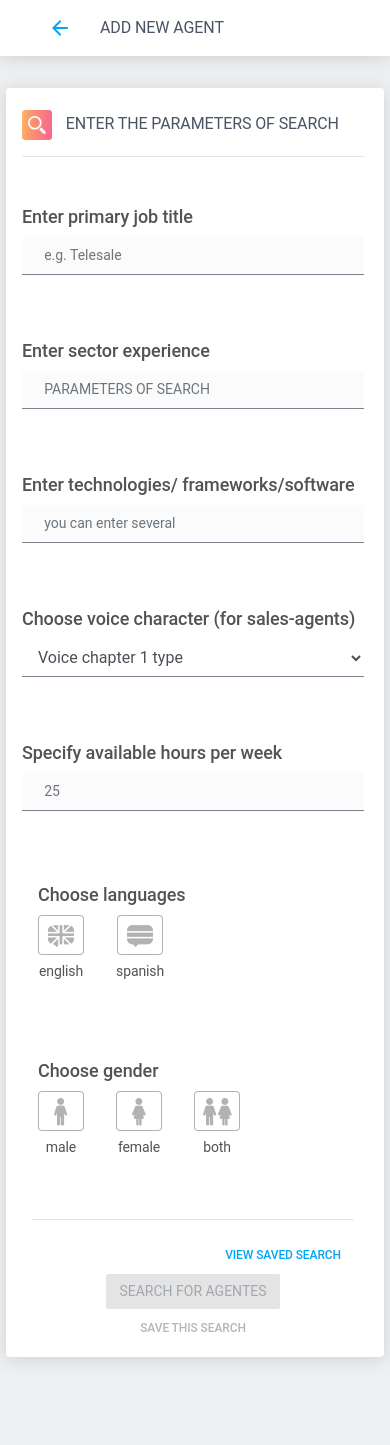
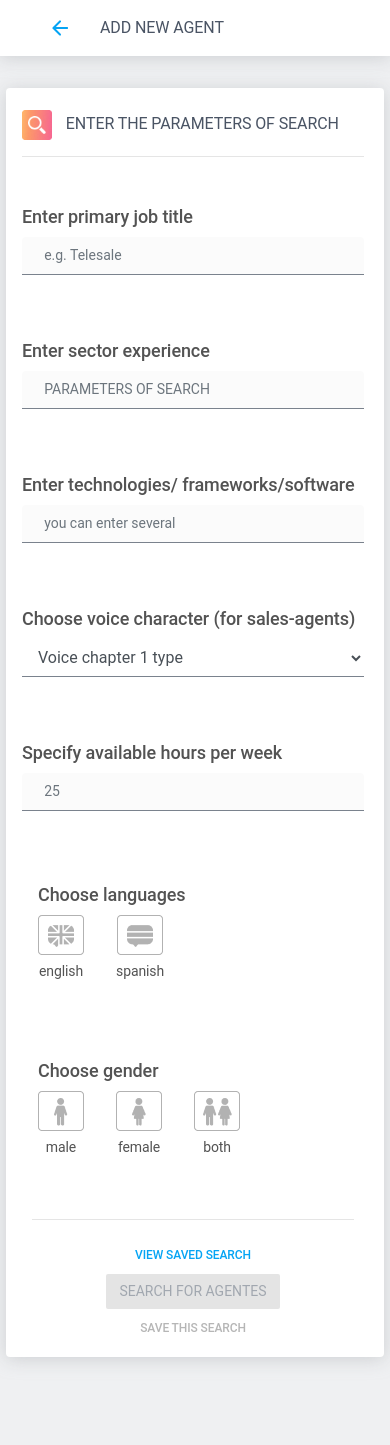
Before and after one commit to nasrin-moshayedi/123frame, a Jekyll site: the page index.html, which Jekyll copies as it is, in a window 390 px wide. Built offline with Jekyll 4.4.1, drawn with Linux system fonts in a browser that asks for light colours.

Commit message:
[update] update style

```diff
--- a/assets/css/style.css
+++ b/assets/css/style.css
@@ -123,7 +123,7 @@ input[type="radio"]:checked + label {
 
 @media screen and (max-width: 1200px) {
   .main-grid {
-    padding: 21px 78px 18px 40px; }
+    padding: 21px 78px 18px 40px !important; }
 
   .form-main-grid {
     margin: 32px 80px 88px; } }
@@ -141,8 +141,11 @@ input[type="radio"]:checked + label {
   .formHeader {
     font-size: 1rem; }
 
+  .right-side {
+    text-align: center; }
+
   .main-grid {
-    padding: 22px 20px 10px 16px; }
+    padding: 22px 20px 10px 16px !important; }
 
   .small-image {
     width: 30px;
```
Also changed, not shown: assets/scss/style.scss (+6 -2 lines), 1 other file.
